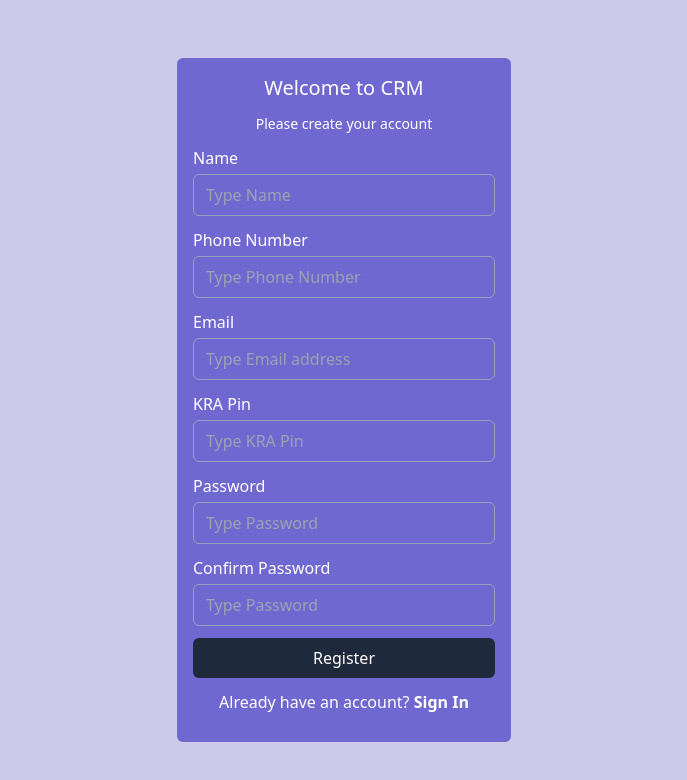
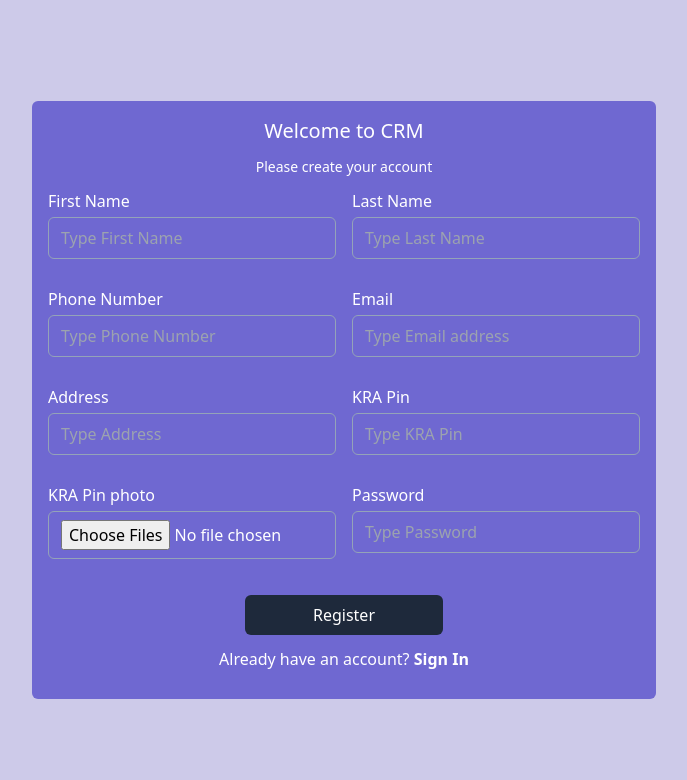
Before and after one commit to crispus-nj/secure-crm, a Vue app: page /auth/register in a window 1280 px wide. Shown: the top 780 px of the page, without its empty margins (296-983 px from the left). Built offline with nearby package versions, Linux system fonts and the light colour scheme; what vue-toast-notification would draw is missing.

Commit message:
updated authencation components

```diff
--- a/src/views/auth/LoginView.vue
+++ b/src/views/auth/LoginView.vue
@@ -1,24 +1,16 @@
 <script setup lang="ts">
 import { ref } from 'vue'
 import { userStore } from '@/stores/user'
+import Loader from '@/shared/components/Loader.vue'
 
 const store = userStore()
-console.log('User data after reload:', store.$state.user)
 const userInfor = ref({
   email: '',
   password: '',
 })
 
 function submit() {
-  // Form submission logic
   store.login({ ...userInfor.value })
-}
-
-// eslint-disable-next-line @typescript-eslint/no-unused-vars
-function handleInputChange(event: Event) {
-  // Input change handling logic if needed
-  const { name, value } = event.target as HTMLInputElement
-  console.log(name, value)
 }
 </script>
 
@@ -57,7 +49,9 @@ function handleInputChange(event: Event) {
               required
             />
           </div>
+          <Loader v-if="store.loading" />
           <button
+            v-if="!store.loading"
             class="bg-slate-800 w-full hover:shadow-blue-300 hover:shadow-lg text-white rounded-md px-7 py-2 mb-3"
           >
             Sign In
--- a/src/views/auth/Register.vue
+++ b/src/views/auth/Register.vue
@@ -1,22 +1,44 @@
 <script setup lang="ts">
 import { ref } from 'vue'
+import { userStore } from '@/stores/user'
+import Loader from '@/shared/components/Loader.vue'
+
+const store = userStore()
 
 const userInfor = ref({
+  firstName: '',
+  lastName: '',
   email: '',
+  phoneNumber: '',
+  address: '',
+  kraPin: '',
   password: '',
+  attachments: [],
 })
 
-function submit() {
-  // Form submission logic
-  console.log(userInfor.value.email)
-  console.log(userInfor.value.password)
+const submit = async () => {
+  const attachments = await Promise.all(
+    (userInfor.value.attachments || []).map(file => convertFileToBase64(file)),
+  )
+  const userObj = {
+    firstName: userInfor.value.firstName.trim(),
+    lastName: userInfor.value.lastName.trim(),
+    password: userInfor.value.password.trim(),
+    kraPin: userInfor.value.kraPin.trim(),
+    address: userInfor.value.address.trim(),
+    attachments: attachments,
+  }
+  store.register({ ...userObj })
+  console.log(userObj)
 }
 
-// eslint-disable-next-line @typescript-eslint/no-unused-vars
-function handleInputChange(event: Event) {
-  // Input change handling logic if needed
-  const { name, value } = event.target as HTMLInputElement
-  console.log(name, value)
+const convertFileToBase64 = (file: File): Promise<string> => {
+  return new Promise((resolve, reject) => {
+    const reader = new FileReader()
+    reader.readAsDataURL(file)
+    reader.onload = () => resolve(reader.result as string)
+    reader.onerror = error => reject(error)
+  })
 }
 </script>
 
@@ -24,22 +46,35 @@ function handleInputChange(event: Event) {
   <div
     class="min-w-screen min-h-screen bg-[#cdcae9] flex justify-center items-center"
   >
-    <div class="w-[350px] text-[#ffff] p-2">
+    <div class="md:w-1/2 text-[#ffff] p-2">
       <div class="bg-[#6f68d1] p-4 rounded-md">
         <h2 class="text-xl mb-3 font-medium text-center">Welcome to CRM</h2>
         <p class="text-sm mb-3 font-medium text-center">
           Please create your account
         </p>
         <form @submit.prevent="submit">
+          <div class="grid grid-cols-1 md:grid-cols-2 md:gap-4 gap-2">
             <div class="flex flex-col w-full gap-1 mb-3">
-            <label for="email">Name</label>
+              <label for="email">First Name</label>
               <input
-              v-model="userInfor.name"
+                v-model="userInfor.firstName"
                 class="px-3 py-2 outline-none border border-slate-400 bg-transparent rounded-md"
                 type="text"
-              name="name"
-              placeholder="Type Name"
-              id="name"
+                name="firstName"
+                placeholder="Type First Name"
+                id="firstName"
+                required
+              />
+            </div>
+            <div class="flex flex-col w-full gap-1 mb-3">
+              <label for="email">Last Name</label>
+              <input
+                v-model="userInfor.lastName"
+                class="px-3 py-2 outline-none border border-slate-400 bg-transparent rounded-md"
+                type="text"
+                name="lastName"
+                placeholder="Type Last Name"
+                id="lastName"
                 required
               />
             </div>
@@ -68,12 +103,37 @@ function handleInputChange(event: Event) {
               />
             </div>
             <div class="flex flex-col w-full gap-1 mb-3">
+              <label for="email">Address</label>
+              <input
+                v-model="userInfor.address"
+                class="px-3 py-2 outline-none border border-slate-400 bg-transparent rounded-md"
+                type="text"
+                name="address"
+                placeholder="Type Address"
+                id="address"
+                required
+              />
+            </div>
+            <div class="flex flex-col w-full gap-1 mb-3">
               <label for="email">KRA Pin</label>
               <input
                 v-model="userInfor.kraPin"
                 class="px-3 py-2 outline-none border border-slate-400 bg-transparent rounded-md"
                 type="text"
                 name="kraPin"
+                placeholder="Type KRA Pin"
+                id="kraPin"
+                required
+              />
+            </div>
+            <div class="flex flex-col w-full gap-1 mb-3">
+              <label for="email">KRA Pin photo</label>
+              <input
+                v-on="userInfor.attachments"
+                class="px-3 py-2 outline-none border border-slate-400 bg-transparent rounded-md"
+                type="file"
+                multiple
+                name="attachments"
                 placeholder="Type KRA Pin"
                 id="kraPin"
                 required
@@ -91,20 +151,12 @@ function handleInputChange(event: Event) {
                 required
               />
             </div>
-          <div class="flex flex-col w-full gap-1 mb-3">
-            <label for="password">Confirm Password</label>
-            <input
-              v-model="userInfor.password2"
-              class="px-3 py-2 outline-none border border-slate-400 bg-transparent rounded-md"
-              type="password"
-              name="password"
-              placeholder="Type Password"
-              id="password"
-              required
-            />
           </div>
+          <div class="flex flex-col justify-center items-center mt-6">
+            <Loader v-if="store.loading" />
             <button
-            class="bg-slate-800 w-full hover:shadow-blue-300 hover:shadow-lg text-white rounded-md px-7 py-2 mb-3"
+              v-if="!store.loading"
+              class="bg-slate-800 w-full md:w-1/3 hover:shadow-blue-300 hover:shadow-lg text-white rounded-md px-7 py-2 mb-3"
             >
               Register
             </button>
@@ -116,6 +168,7 @@ function handleInputChange(event: Event) {
                 </router-link>
               </p>
             </div>
+          </div>
         </form>
       </div>
     </div>
```
Lines whose indentation alone changed are shown as unchanged.
